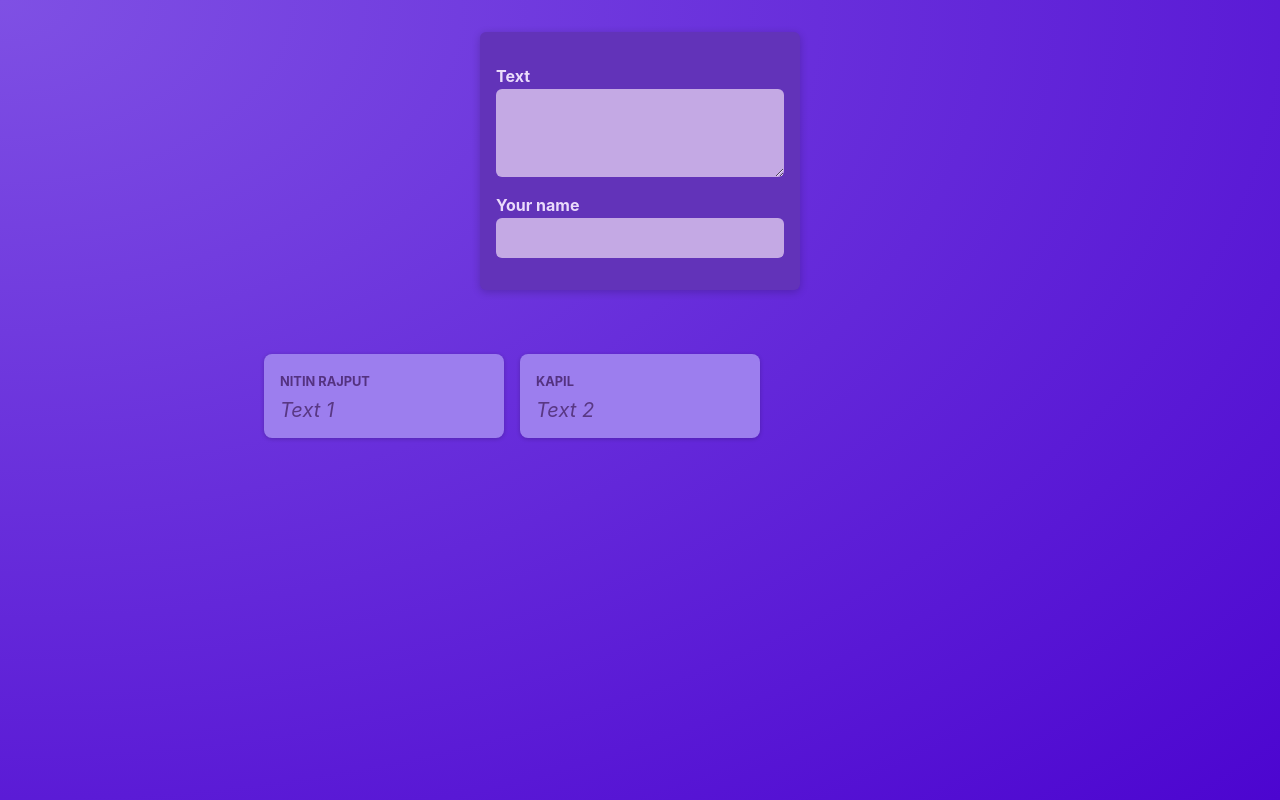
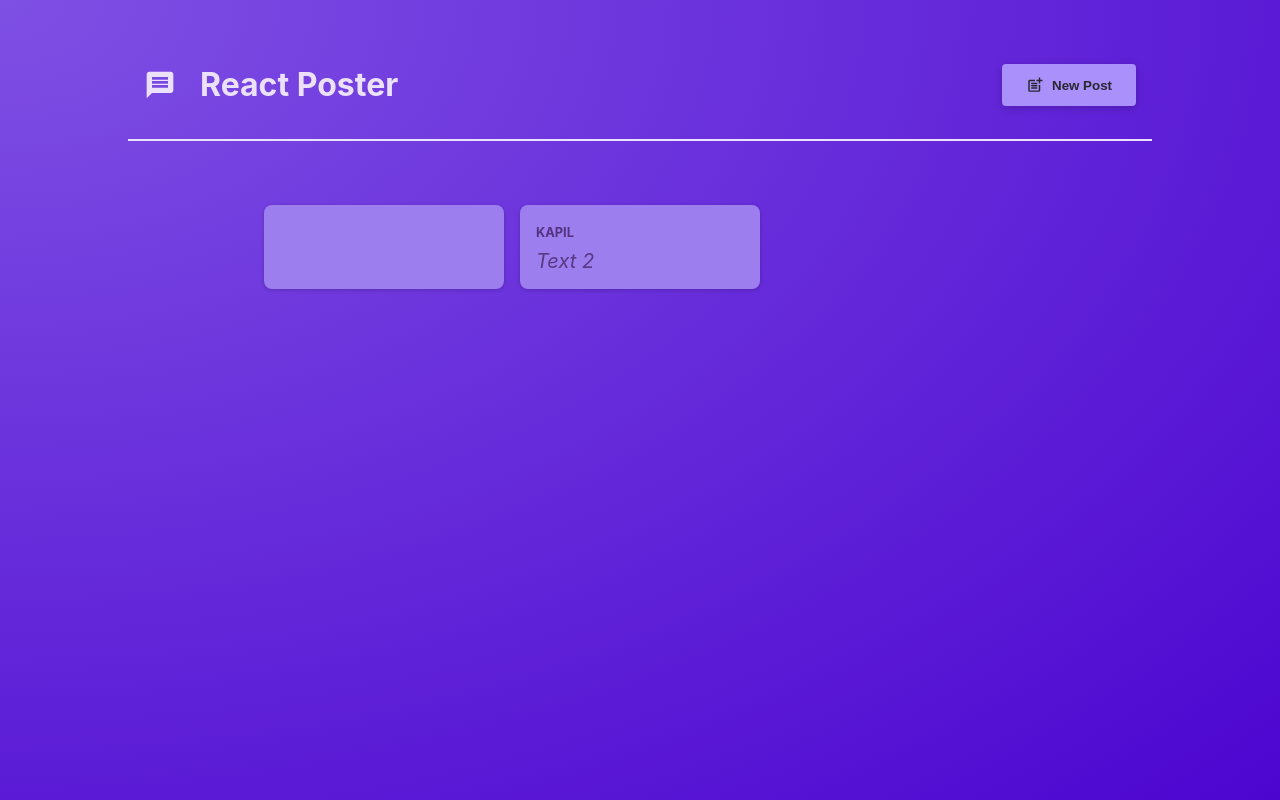
Before and after one commit to NitinRajput98/NextJS-Learning, a React (Vite) app in the folder 02-React-Refresher/starting-project/: page / in a window 1280 px wide. Built offline with nearby package versions, Linux system fonts and the light colour scheme.

Commit message:
Adding a header & State management

```diff
--- a/02-React-Refresher/starting-project/package.json
+++ b/02-React-Refresher/starting-project/package.json
@@ -10,7 +10,8 @@
   },
   "dependencies": {
     "react": "^18.2.0",
-    "react-dom": "^18.2.0"
+    "react-dom": "^18.2.0",
+    "react-icons": "^5.2.1"
   },
   "devDependencies": {
     "@types/react": "^18.0.17",
--- a/02-React-Refresher/starting-project/src/App.jsx
+++ b/02-React-Refresher/starting-project/src/App.jsx
@@ -1,10 +1,22 @@
+import { useState } from "react";
 import PostLists from "./components/PostLists";
+import MainHeader from "./components/MainHeader";
 
 function App() {
+  const [modalIsVisible, setModalIsVisible] = useState(false);
+  const showModalHandler = () => setModalIsVisible(true);
+
+  const hideModalHandler = () => setModalIsVisible(false);
   return (
-    <main>
-      <PostLists />
-    </main>
+    <>
+      <MainHeader onCreatePost={showModalHandler} />
+      <main>
+        <PostLists
+          isPosting={modalIsVisible}
+          onStopPosting={hideModalHandler}
+        />
+      </main>
+    </>
   );
 }
 
--- /dev/null
+++ b/02-React-Refresher/starting-project/src/components/MainHeader.jsx
@@ -0,0 +1,22 @@
+import { MdPostAdd, MdMessage } from "react-icons/md";
+
+import classes from "./MainHeader.module.css";
+
+function MainHeader({ onCreatePost }) {
+  return (
+    <header className={classes.header}>
+      <h1 className={classes.logo}>
+        <MdMessage />
+        React Poster
+      </h1>
+      <p>
+        <button className={classes.button} onClick={onCreatePost}>
+          <MdPostAdd size={18} />
+          New Post
+        </button>
+      </p>
+    </header>
+  );
+}
+
+export default MainHeader;
--- /dev/null
+++ b/02-React-Refresher/starting-project/src/components/MainHeader.module.css
@@ -0,0 +1,36 @@
+.header {
+  /* padding: 2rem 10%; */
+  margin: 2rem 10%;
+  padding: 1rem;
+  text-align: center;
+  display: flex;
+  justify-content: space-between;
+  align-items: center;
+  border-bottom: 2px solid #ece1fa;
+}
+
+.logo {
+  font-size: 2rem;
+  display: flex;
+  gap: 1.5rem;
+  align-items: center;
+  color: #ece1fa;
+}
+
+.button {
+  display: inline-flex;
+  align-items: center;
+  gap: 0.5rem;
+  padding: 0.75rem 1.5rem;
+  background-color: #a990fb;
+  color: #2a2630;
+  border: none;
+  border-radius: 4px;
+  box-shadow: 0 2px 8px rgba(0, 0, 0, 0.2);
+  cursor: pointer;
+  font-weight: bold;
+}
+
+.button:hover {
+  background-color: #8c6cf7;
+}
--- /dev/null
+++ b/02-React-Refresher/starting-project/src/components/Modal.jsx
@@ -0,0 +1,14 @@
+import classes from "./Modal.module.css";
+
+function Modal({ children, onClose }) {
+  return (
+    <>
+      <div className={classes.backdrop} onClick={onClose} />
+      <dialog open className={classes.modal}>
+        {children}
+      </dialog>
+    </>
+  );
+}
+
+export default Modal;
--- /dev/null
+++ b/02-React-Refresher/starting-project/src/components/Modal.module.css
@@ -0,0 +1,18 @@
+.backdrop {
+  position: fixed;
+  top: 0;
+  left: 0;
+  width: 100%;
+  height: 100vh;
+  background-color: rgba(0, 0, 0, 0.6);
+  z-index: 1;
+}
+
+.modal {
+  border: none;
+  border-radius: 6px;
+  box-shadow: 0 2px 8px rgba(0, 0, 0, 0.2);
+  padding: 0;
+  overflow: hidden;
+  z-index: 1;
+}
--- a/02-React-Refresher/starting-project/src/components/NewPost.jsx
+++ b/02-React-Refresher/starting-project/src/components/NewPost.jsx
@@ -1,21 +1,15 @@
-import { useState } from "react";
 import classes from "./NewPost.module.css";
 
-function NewPost() {
-  const [enteredBody, useEnteredBody] = useState("");
-  const changeBodyHandler = (event) => {
-    useEnteredBody(event.target.value);
-  };
+function NewPost(props) {
   return (
     <form className={classes.form}>
       <p>
         <label htmlFor="body">Text</label>
-        <textarea id="body" required rows={3} onChange={changeBodyHandler} />
+        <textarea id="body" required rows={3} onChange={props.onBodyChange} />
       </p>
-      <p>{enteredBody}</p>
       <p>
         <label htmlFor="name">Your name</label>
-        <input type="text" id="name" required />
+        <input type="text" id="name" required onChange={props.onAuthorChange} />
       </p>
     </form>
   );
--- a/02-React-Refresher/starting-project/src/components/NewPost.module.css
+++ b/02-React-Refresher/starting-project/src/components/NewPost.module.css
@@ -2,9 +2,6 @@
   background-color: #6233b9;
   padding: 1rem;
   width: 20rem;
-  margin: 2rem auto;
-  border-radius: 6px;
-  box-shadow: 0 2px 8px rgba(0, 0, 0, 0.2);
 }
 
 .form label {
--- a/02-React-Refresher/starting-project/src/components/PostLists.jsx
+++ b/02-React-Refresher/starting-project/src/components/PostLists.jsx
@@ -1,13 +1,33 @@
 import NewPost from "./NewPost";
 import Post from "./Post";
 import classes from "./PostLists.module.css";
+import { useState } from "react";
+import Modal from "./Modal";
 
-function PostLists() {
+function PostLists({ isPosting, onStopPosting }) {
+  const [enteredBody, setEnteredBody] = useState("");
+  const [enteredAuthor, setEnteredAuthor] = useState("");
+
+  const bodyChangeHandler = (event) => {
+    setEnteredBody(event.target.value);
+  };
+
+  const authorChangeHandler = (event) => {
+    setEnteredAuthor(event.target.value);
+  };
   return (
     <>
-      <NewPost />
+      {isPosting && (
+        <Modal onClose={onStopPosting}>
+          <NewPost
+            onBodyChange={bodyChangeHandler}
+            onAuthorChange={authorChangeHandler}
+          />
+        </Modal>
+      )}
+
       <ul className={classes.posts}>
-        <Post author="Nitin Rajput" body="Text 1" />
+        <Post author={enteredAuthor} body={enteredBody} />
         <Post author="Kapil" body="Text 2" />
       </ul>
     </>
```
Also changed, not shown: 1 other file (tests, documents, lock files or other folders).
